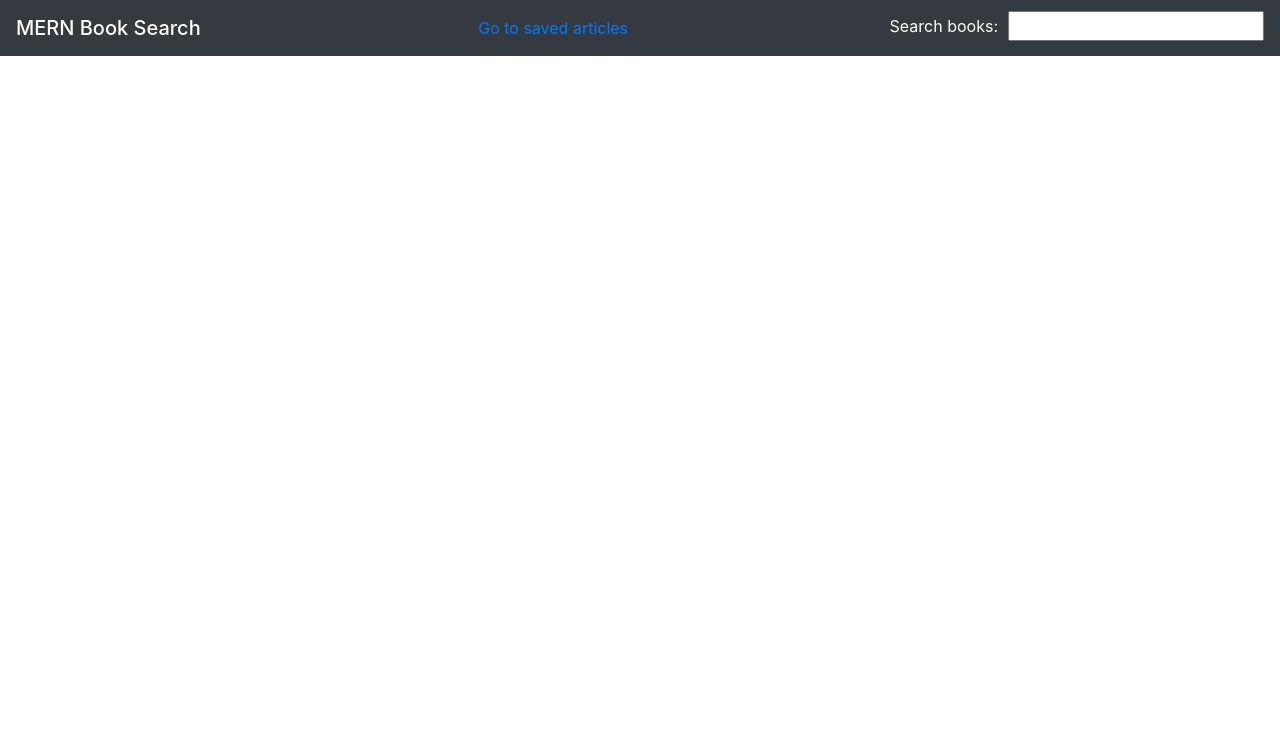
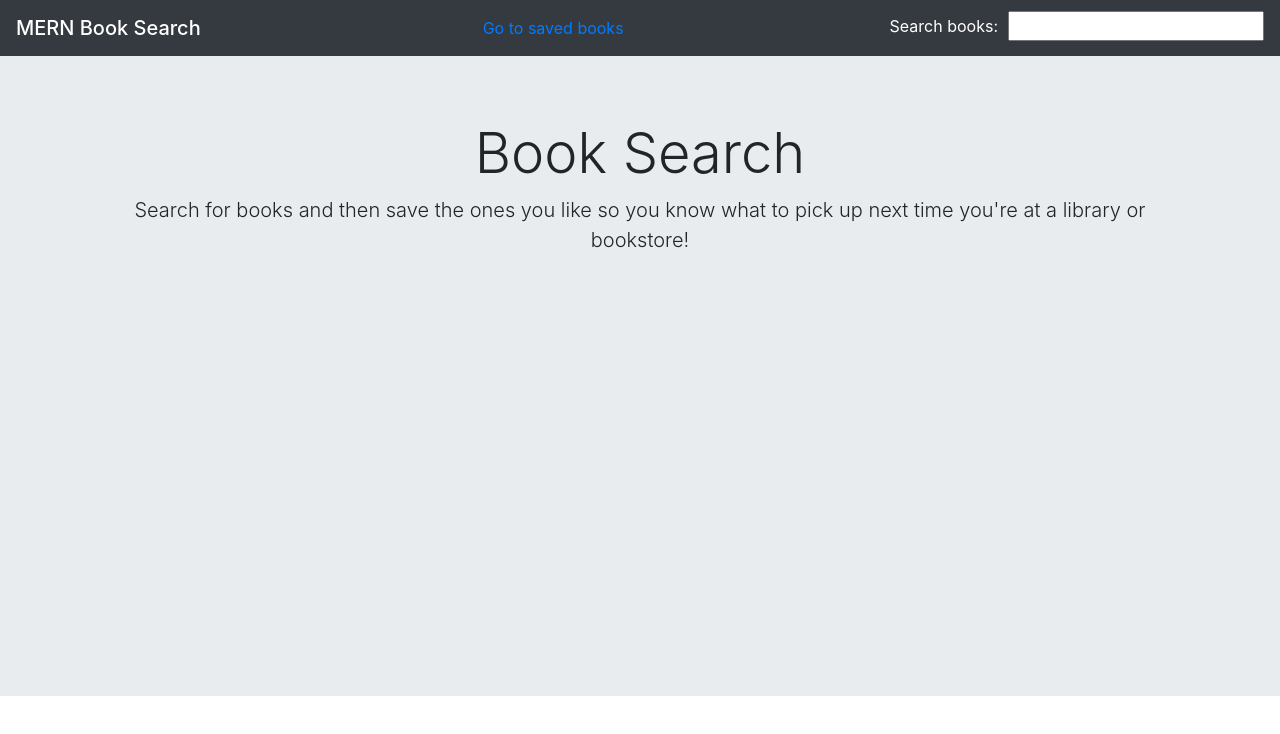
Before and after one commit to ericksont11/Google-Book-Search, a React (Create React App) app in the folder client/: page / in a window 1280 px wide. Shown: the top 734 px of the page. Built offline with nearby package versions, Linux system fonts and the light colour scheme; no server answers.

Commit message:
added functionality so that it still loads books if one of the books that is returned does not have an author listed

```diff
--- /dev/null
+++ b/client/src/components/intro.js
@@ -0,0 +1,18 @@
+import React from "react";
+
+export default function Intro() {
+
+ const style= {
+    height: '80vh'
+ }
+
+  return (
+    <div className="jumbotron jumbotron-fluid" style={style}>
+        <div className="container">
+            <h1 className="display-4">Book Search</h1>
+            <p className="lead">Search for books and then save the ones you like so you know what to pick up next time you're at a library or bookstore!</p>
+        </div>
+    </div>
+
+  );
+}
--- a/client/src/components/navbar.js
+++ b/client/src/components/navbar.js
@@ -11,7 +11,7 @@ export default function Navbar({handleInput, page}) {
 
         {!page ? (
           <>
-            <Link to="/books/saved" className={window.location.pathname === "/books/saved"}>Go to saved articles</Link>
+            <Link to="/books/saved" className={window.location.pathname === "/books/saved"}>Go to saved books</Link>
             <div>
               <Search
                 handleInput = {handleInput}
--- a/client/src/pages/mainpage.js
+++ b/client/src/pages/mainpage.js
@@ -2,12 +2,14 @@ import React from 'react';
 import API from '../utils/googleAPI'
 import Navbar from '../components/navbar'
 import Book from '../components/book';
+import Intro from '../components/intro';
 
 class MainPage extends React.Component {
 
     state = {
-      search: "",
+      search: '',
       bookResults: [],
+      display: 1,
       button: 'save',
       page: '',
       saved: []
@@ -74,7 +76,10 @@ class MainPage extends React.Component {
         const bookResults = []
         for (let i=0; i < res.data.items.length; i ++) {
           const description = res.data.items[i].volumeInfo.description
-          const author = res.data.items[i].volumeInfo.authors[0]
+          let author = "Unknown"
+          if (res.data.items[i].volumeInfo.authors) {
+            author = res.data.items[i].volumeInfo.authors[0]
+          }
           const link = res.data.items[i].volumeInfo.infoLink
           const title = res.data.items[i].volumeInfo.title
           const image = res.data.items[i].volumeInfo.imageLinks && res.data.items[i].volumeInfo.imageLinks.thumbnail
@@ -92,7 +97,8 @@ class MainPage extends React.Component {
           bookResults.push(book)
         }
         this.setState({
-          bookResults
+          bookResults,
+          display: 0
         });
         console.log(bookResults)
       }).catch(() => {
@@ -104,12 +110,20 @@ class MainPage extends React.Component {
 
 
     render() {
+      const display = this.state.display;
       return (
         <div className="App">
         <Navbar
           handleInput = {this.handleInput}
           page = {this.state.page}
         />
+        {display ? (
+          <Intro/>
+        ) : (
+          <>
+          </>
+        )
+        }
         <Book
           bookResults = {this.state.bookResults}
           save = {this.handleSave}
```
